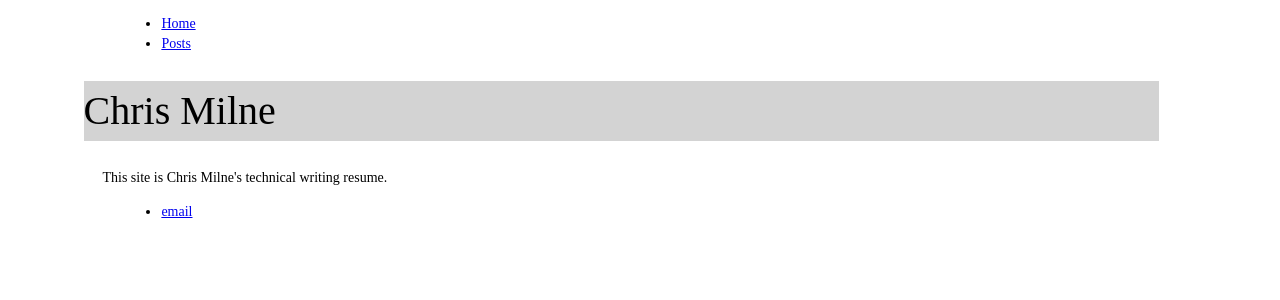
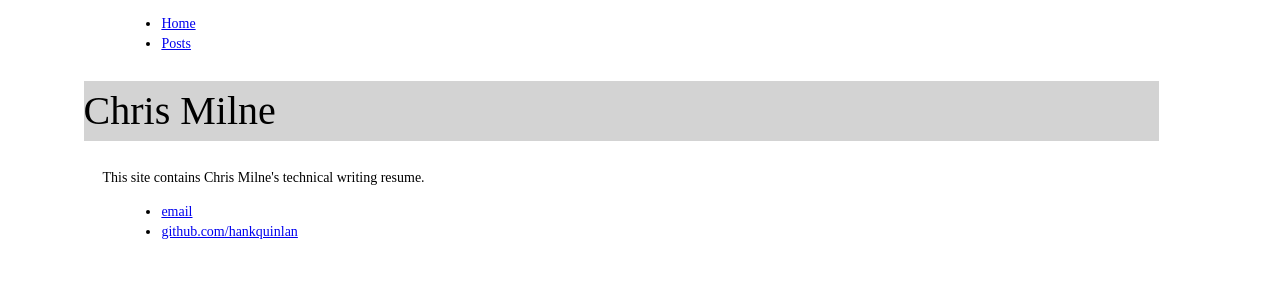
Before and after one commit to chris-milne/chris-milne.github.io, a Jekyll site: the page built from index.html, in a window 1280 px wide. Shown: the top 300 px of the page. Built offline with Jekyll 4.4.1, drawn with Linux system fonts in a browser that asks for light colours.

Commit message:
Update index.html

```diff
--- a/index.html
+++ b/index.html
@@ -1,30 +1,8 @@
-<!DOCTYPE html>
-<html>
-	<head>
-		<title>Chris Milne - Technical Writer</title>
-		<!-- link to main stylesheet -->
-		<link rel="stylesheet" type="text/css" href="/css/main.css">
-	</head>
-	<body>
-		<nav>
-    		<ul>
-        		<li><a href="/">Home</a></li>
-	        	<!--<li><a href="/skills">Skills</a></li>-->
-        		<!--<li><a href="/experience">Experience</a></li>-->
-        		<li><a href="/post">Posts</a></li>
-    		</ul>
-		</nav>
-		<div class="container">
-    		<div class="blurb">
-        		<h1>Chris Milne</h1>
-				<p>This site is Chris Milne's technical writing resume.</p>
-    		</div><!-- /.blurb -->
-		</div><!-- /.container -->
-		<footer>
-    		<ul>
-        		<li><a href="mailto:miln0068@algonquinlive.com">email</a></li>
-        		<!--<li><a href="https://github.com/hankquinlan">github.com/hankquinlan</a></li>-->
-			</ul>
-		</footer>
-	</body>
-</html>
+---
+layout: default
+title: Chris Milne - Technical Writer
+---
+<div class="blurb">
+	<h1>Chris Milne</h1>
+	<p>This site contains Chris Milne's technical writing resume.</p>
+</div><!-- /.blurb -->
```
